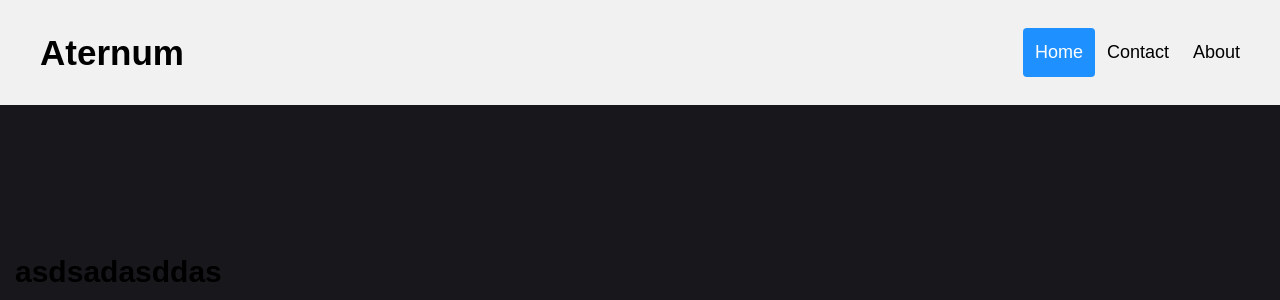
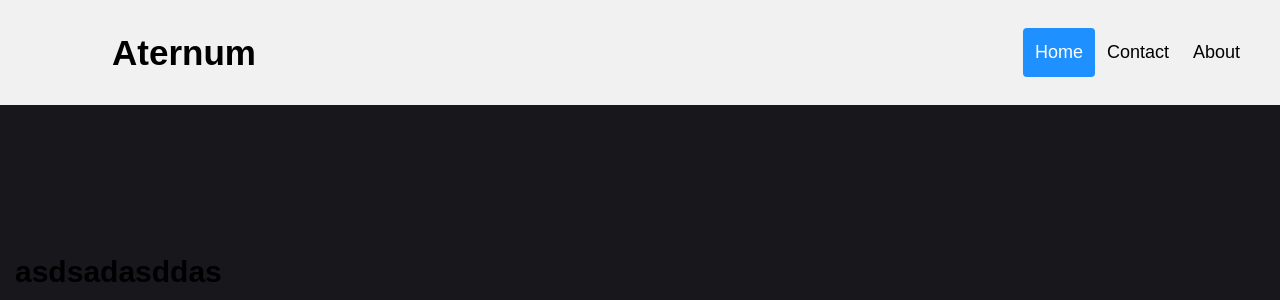
Before and after one commit to bakasibruceto/Arternum, a PHP site: page / in a window 1280 px wide. Shown: the top 300 px of the page. Run offline with PHP 8.4, Linux system fonts and the light colour scheme.

Commit message:
MainStyle

```diff
--- a/Web/CSS/style.css
+++ b/Web/CSS/style.css
@@ -11,3 +11,14 @@ body {
   font-family: Arial, Helvetica, sans-serif;
   background-color: #18171c;
 }
+
+#content{
+  margin-top: 210px;
+  padding: 15px 15px 2500px;
+  font-size: 30px;
+}
+
+/*Hide Scrollbar*/
+::-webkit-scrollbar{
+  width:0px;
+}
--- a/Web/Scripts/script.js
+++ b/Web/Scripts/script.js
@@ -4,9 +4,11 @@ window.onscroll = function() {scrollFunction()};
 function scrollFunction() {
   if (document.body.scrollTop > 80 || document.documentElement.scrollTop > 80) {
     document.getElementById("navbar").style.padding = "1px";
-    document.getElementById("logo").style.fontSize = "20px";
+    document.getElementById("logo").style.fontSize = "25px";
+    document.getElementById("navbar").style.paddingLeft = "90px";
   } else {
     document.getElementById("navbar").style.padding = "28px";
     document.getElementById("logo").style.fontSize = "35px";
+    document.getElementById("navbar").style.paddingLeft = "100px";
   }
 }
```
